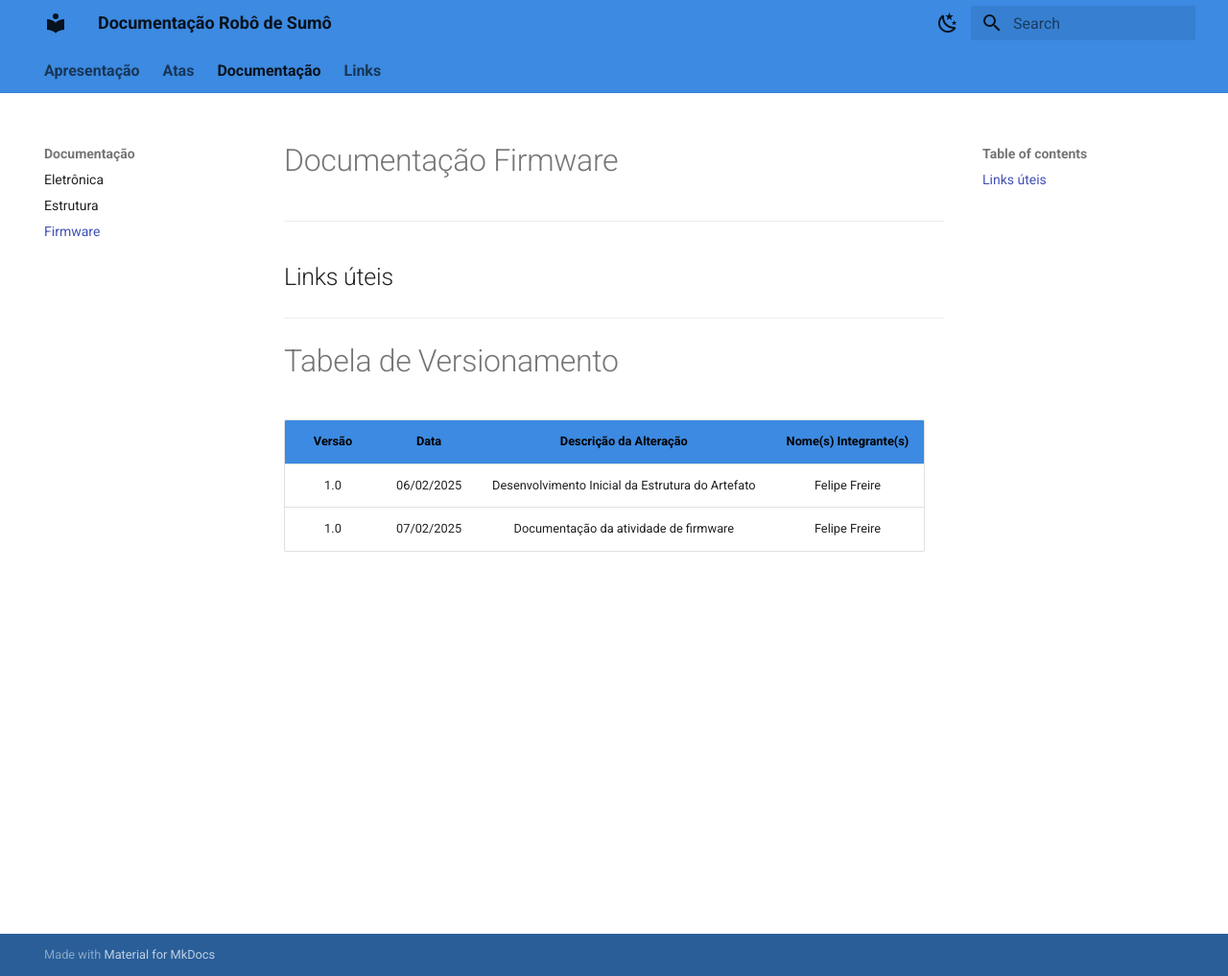
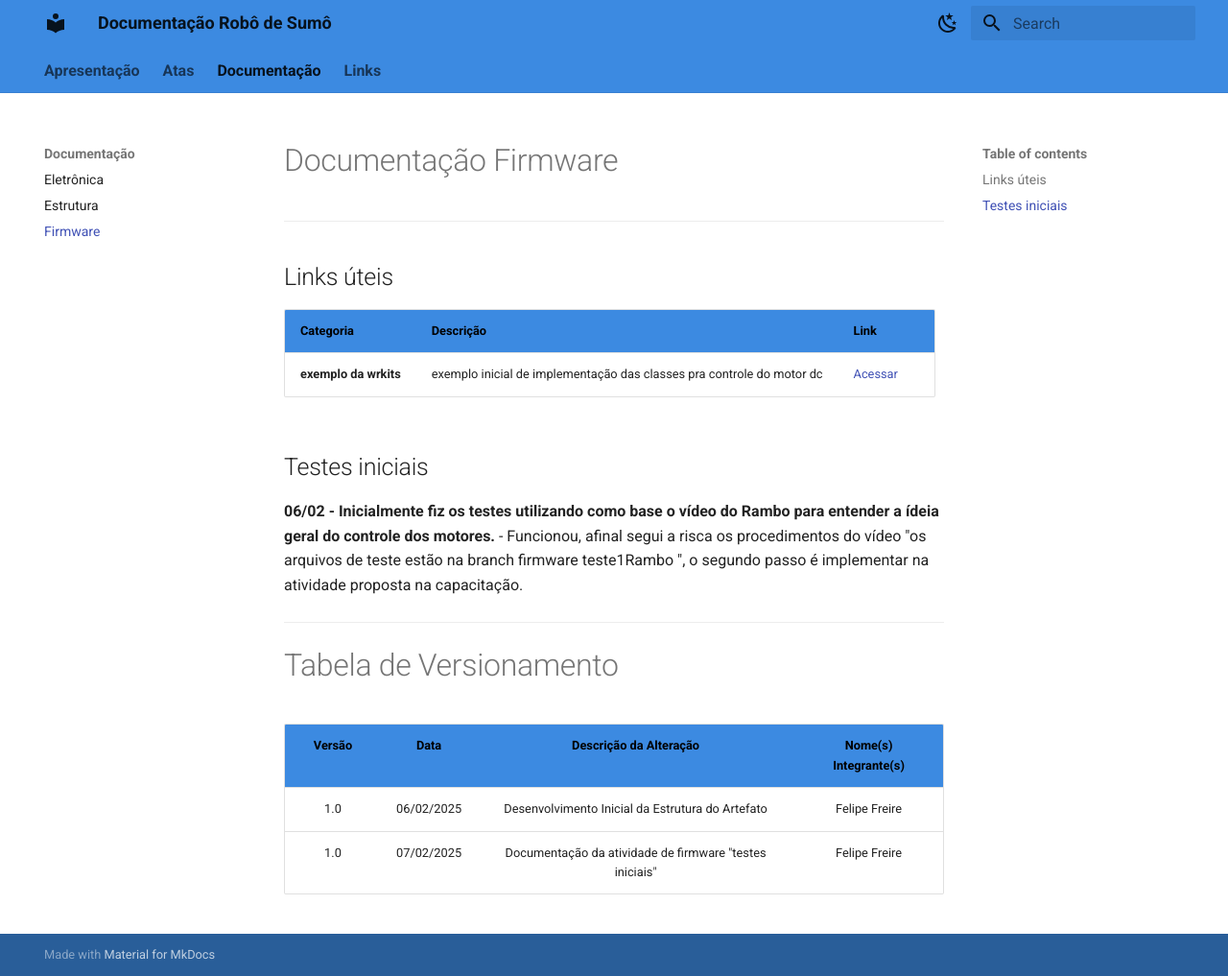
Before and after one commit to FelipeFreire-gf/roboSumo, an MkDocs documentation site: the page built from docs/documento-firmware/documento-firmware.md, in a window 1280 px wide and 1017 px high. Shown: the whole window at 96% size. Built offline with MkDocs 1.6.1 and Material for MkDocs 9.7.7, drawn with Linux system fonts in a browser that asks for light colours.

Commit message:
att doc firmware, teste

```diff
--- a/docs/documento-firmware/documento-firmware.md
+++ b/docs/documento-firmware/documento-firmware.md
@@ -2,6 +2,15 @@
 ---
 
 ## Links úteis
+| Categoria                | Descrição                                     | Link                                                                                                                                  |
+|--------------------------|-----------------------------------------------|--------------------------------------------------------------------------------------------------------------------------------------|
+| **exemplo da wrkits** | exemplo inicial de implementação das classes pra controle do motor dc          | [Acessar](https://www.youtube.com/watch?v=HMGxiOZqEf8)                                                      |
+
+
+## Testes iniciais
+
+**06/02 - Inicialmente fiz os testes utilizando como base o vídeo do Rambo para entender a ídeia geral do controle dos motores.**
+- Funcionou, afinal segui a risca os procedimentos do vídeo "os arquivos de teste estão na branch firmware teste1Rambo ", o segundo passo é implementar na atividade proposta na capacitação.
 
 
 
@@ -11,4 +20,4 @@
 | Versão | Data | Descrição da Alteração | Nome(s) Integrante(s) |
 | :----: | :--: | :--------------------: | :-------------------: |
 | 1.0 | 06/02/2025 | Desenvolvimento Inicial da Estrutura do Artefato | Felipe Freire |
-| 1.0 | 07/02/2025 | Documentação da atividade de firmware | Felipe Freire |
+| 1.0 | 07/02/2025 | Documentação da atividade de firmware "testes iniciais" | Felipe Freire |
```
Also changed, not shown: README.md (+1 -1 lines).
